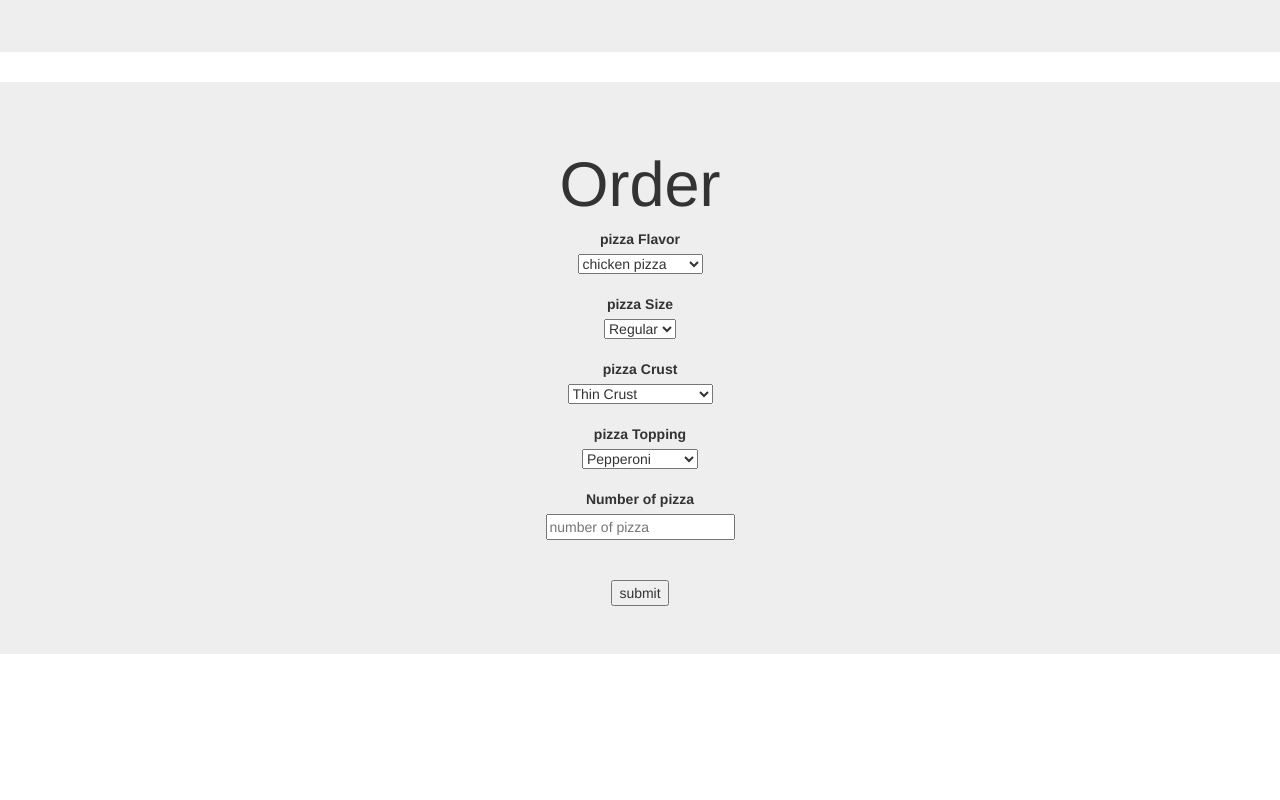
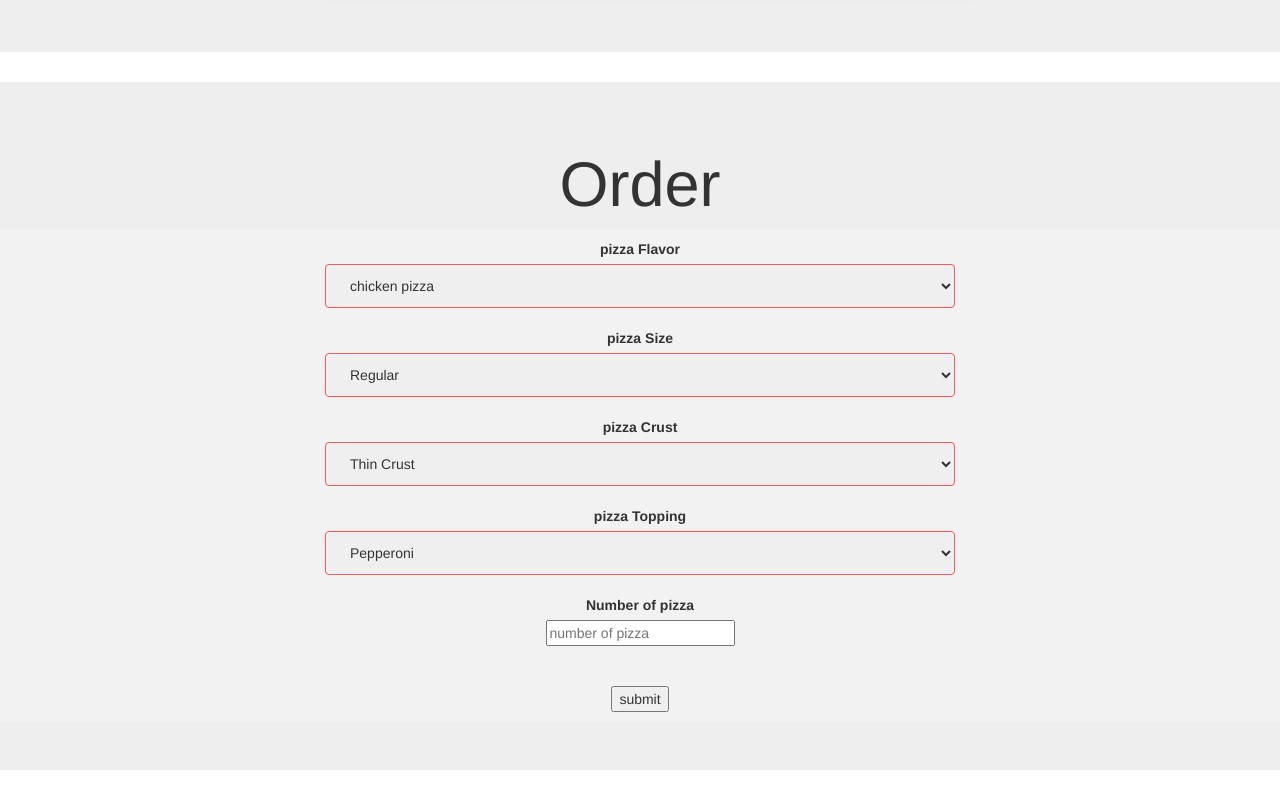
Before and after one commit to abduljabbarAg/milanpizza, a plain HTML site: page index.html in a window 1280 px wide. Shown: the part 1363-2163 px from the top of the page. Before the commit the page ends 2047 px from the top, so only its background shows below. Drawn offline with nearby package versions, Linux system fonts and the light colour scheme.

Commit message:
added styling to the form and shadow on the colum cards to style.css

```diff
--- a/index.html
+++ b/index.html
@@ -108,9 +108,11 @@
         </div>
 
 
+
         <div class="jumbotron" id="orders">
             <center><h1>Order</h1></center>
 
+    <div class="form">
         <form class="text-center" id="text-center">
          <label>pizza Flavor</label>
          <br>
@@ -163,10 +165,12 @@
 
         <label>Number of pizza</label>
         <br>
-        <input value="" required placeholder="number of pizza" id="quantity"></input><br>
+         <input value="" required placeholder="number of pizza" id="quantity"></input><br>
         <div class="button">
+    </div>
 
-        <br><br>
+        <br>
+        <br>
 
         <button type="submit" id="btn" label="">submit</button>
 
--- a/styles.css
+++ b/styles.css
@@ -70,8 +70,24 @@ body {
 
 
   .card {  /* Style the counter cards */
-    box-shadow: 0 4px 8px 0 rgba(0, 0, 0, 0.2);
+    box-shadow: 10px 30px 30px 10px rgba(0, 0, 0, 0.2);
     padding: 16px;
     text-align: center;
     background-color: #dabbbb;
   }
+
+.form[type=text], select { /*style the form size*/
+  width: 50%;
+  padding: 12px 20px;
+  margin: 8px 0;
+  display: inline-block;
+  border: 1px solid rgb(241, 91, 91);
+  border-radius: 4px;
+  box-sizing: border-box;
+}
+
+.form { /*style the form b.colour & radius*/
+  border-radius: 5px;
+  background-color: #f2f2f2;
+  padding: 10px;
+}
```
